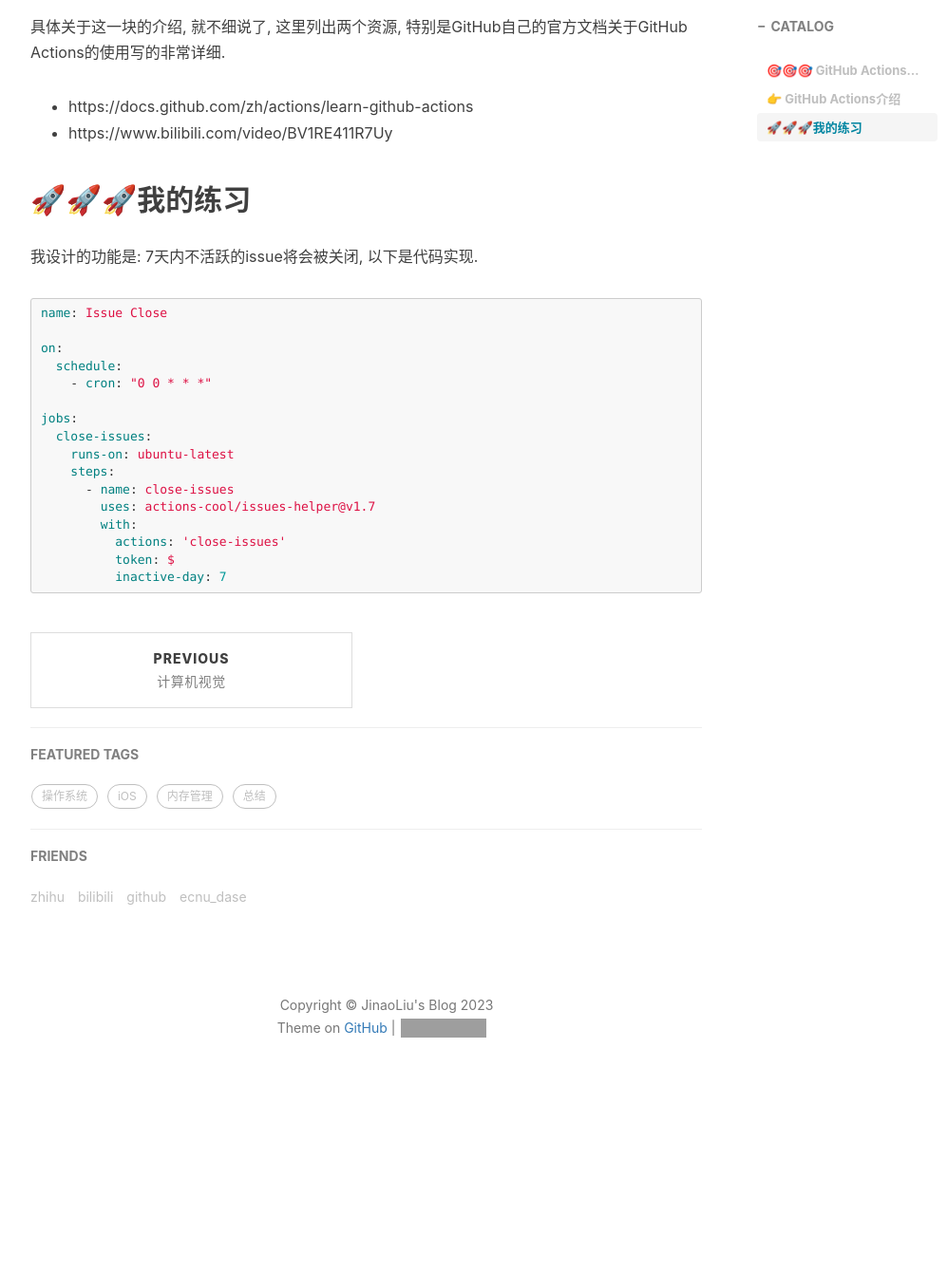
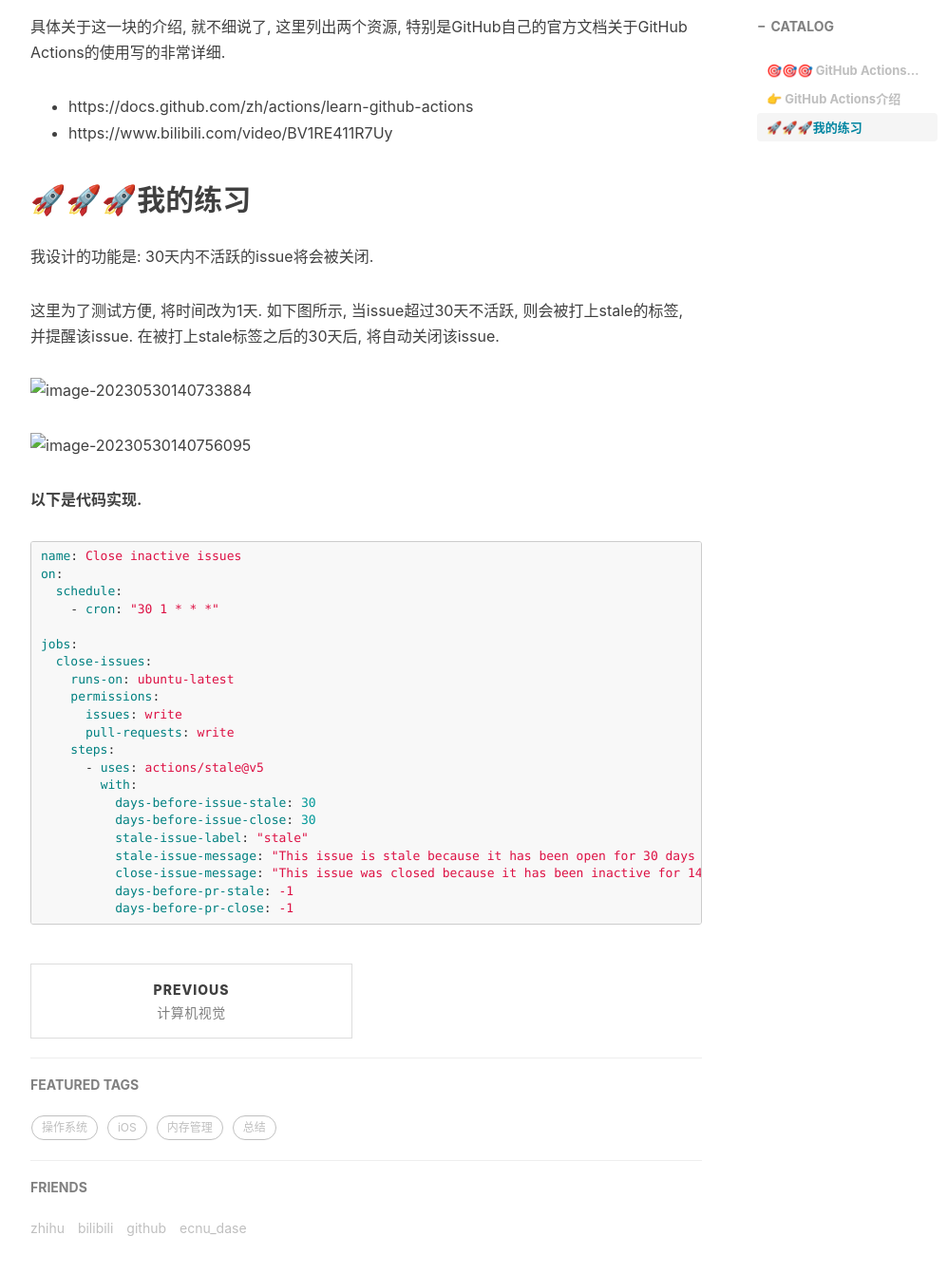
Before and after one commit to JinaoLiu/JinaoLiu.github.io, a Jekyll site: the page built from _posts/2023-05-24-GitHub Actions使用.md, in a window 1280 px wide and 1400 px high, scrolled down 690 px. Shown: the top 1341 px of the window at 95% size, without its empty margins (233-1230 px from the left). Built offline with Jekyll 4.4.1, drawn with Linux system fonts in a browser that asks for light colours; nearby versions of some CDN libraries; comment, search, counter and statistics services are not loaded; before the commit the page ends 1877 px from its top, so only the background shows below that; grey boxes are pictures that could not be loaded.

Commit message:
change blog

````diff
--- a/_posts/2023-05-24-GitHub Actions使用.md
+++ b/_posts/2023-05-24-GitHub Actions使用.md
@@ -23,23 +23,36 @@ tags:
 
 ## &#x1F680;&#x1F680;&#x1F680;我的练习
 
-我设计的功能是: 7天内不活跃的issue将会被关闭, 以下是代码实现.
+我设计的功能是: 30天内不活跃的issue将会被关闭.
+
+这里为了测试方便, 将时间改为1天. 如下图所示, 当issue超过30天不活跃, 则会被打上stale的标签, 并提醒该issue. 在被打上stale标签之后的30天后, 将自动关闭该issue.
+
+![image-20230530140733884](images/2023-05-24-GitHub Actions使用/image-20230530140733884.png)
+
+![image-20230530140756095](images/2023-05-24-GitHub Actions使用/image-20230530140756095.png)
+
+**以下是代码实现.**
 
 ```yaml
-name: Issue Close
-
+name: Close inactive issues
 on:
   schedule:
-    - cron: "0 0 * * *"
+    - cron: "30 1 * * *"
 
 jobs:
   close-issues:
     runs-on: ubuntu-latest
+    permissions:
+      issues: write
+      pull-requests: write
     steps:
-      - name: close-issues
-        uses: actions-cool/issues-helper@v1.7
+      - uses: actions/stale@v5
         with:
-          actions: 'close-issues'
-          token: ${{ secrets.GITHUB_TOKEN }}
-          inactive-day: 7
+          days-before-issue-stale: 30
+          days-before-issue-close: 30
+          stale-issue-label: "stale"
+          stale-issue-message: "This issue is stale because it has been open for 30 days with no activity."
+          close-issue-message: "This issue was closed because it has been inactive for 14 days since being marked as stale."
+          days-before-pr-stale: -1
+          days-before-pr-close: -1
 ```
````
Also changed, not shown: _posts/images/2023-05-24-GitHub Actions使用/image-20230530140733884.png (added), _posts/images/2023-05-24-GitHub Actions使用/image-20230530140756095.png (added).
